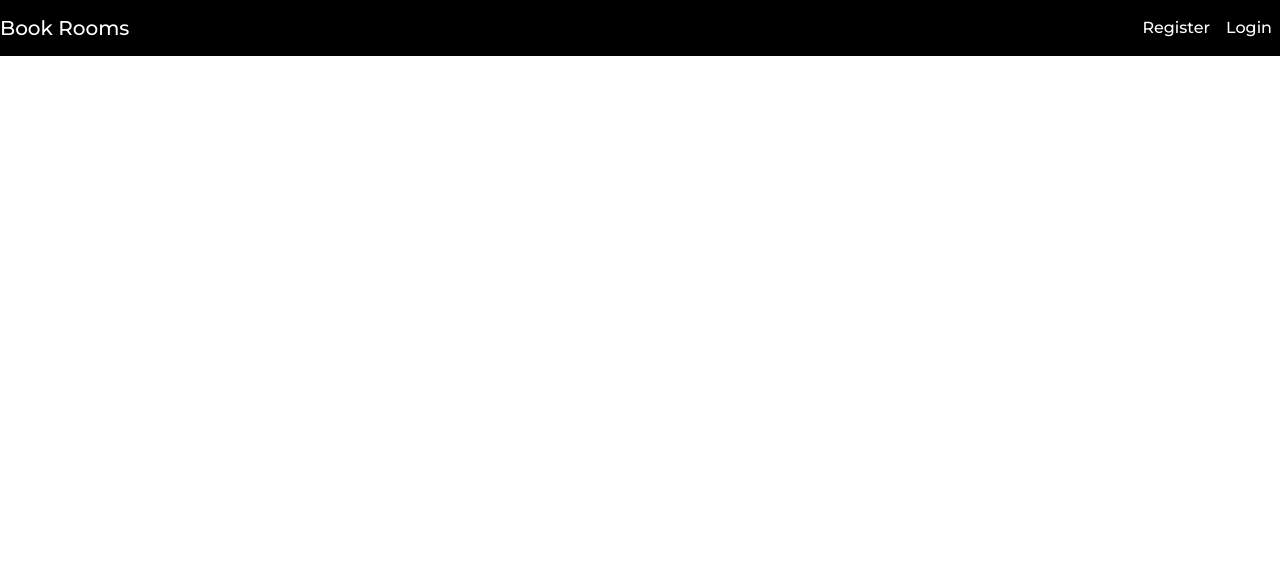
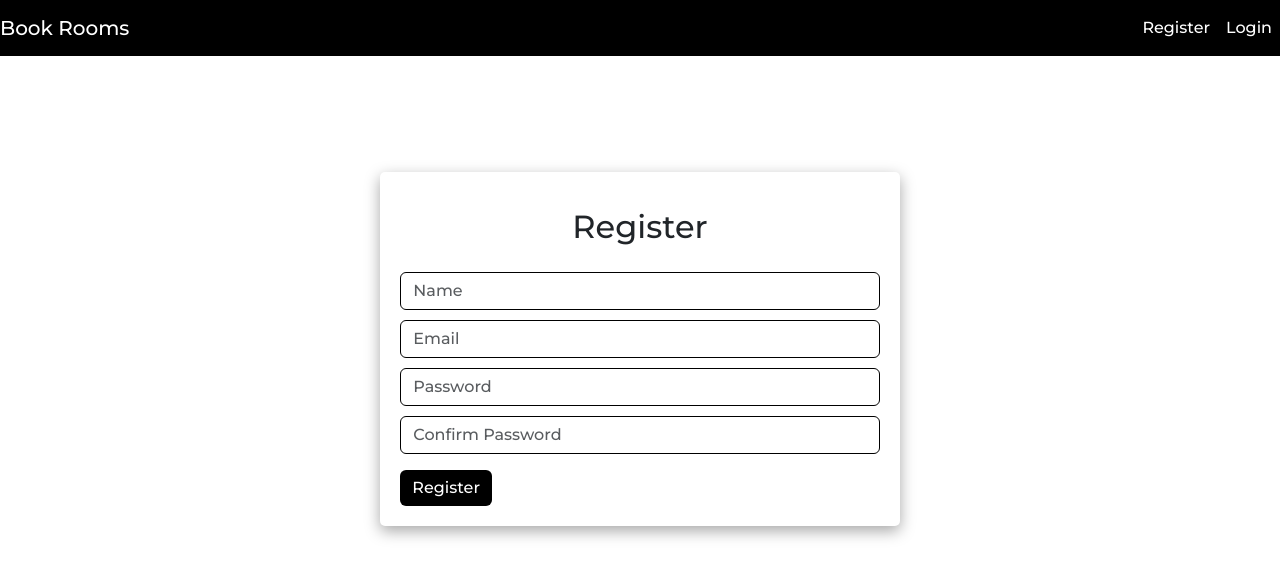
Before and after one commit to arefin-aareef/book-rooms-client, a React (Create React App) app: page /register in a window 1280 px wide. Shown: the top 578 px of the page. Built offline with nearby package versions, Linux system fonts and the light colour scheme.

Commit message:
register and login component added

```diff
--- a/src/App.js
+++ b/src/App.js
@@ -4,6 +4,8 @@
 import { BrowserRouter, Routes, Route, Link } from 'react-router-dom';
 import Homescreen from './screens/Homescreen';
 import Bookingscreen from './screens/Bookingscreen';
+import Registerscreen from './screens/Registerscreen';
+import Loginscreen from './screens/Loginscreen';
 
 function App() {
   return (
@@ -13,6 +15,8 @@
         <Routes>
           <Route path='/home' element={<Homescreen />} />
           <Route path='/book/:roomid' element={<Bookingscreen />} />
+          <Route path='/register' element={<Registerscreen />} />
+          <Route path='/login' element={<Loginscreen />} />
         </Routes>
       </BrowserRouter>
     </div>
--- a/src/index.css
+++ b/src/index.css
@@ -60,3 +60,9 @@
 .bigimg {
   height: 400px;
 }
+
+input {
+  box-shadow: none !important;
+  margin-top: 10px;
+  border: 1px solid black !important;
+}
--- /dev/null
+++ b/src/screens/Loginscreen.js
@@ -0,0 +1,34 @@
+import React, { useState, useEffect } from 'react'
+
+function Loginscreen() {
+  const [email, setemail] = useState('')
+  const [password, setpassword] = useState('')
+
+  function Login(){
+
+    const user={
+      email,
+      password
+    }
+    console.log(user);
+
+  }
+
+  return (
+  <div>
+    <div className="row justify-content-center mt-5">
+      <div className="col-md-5 mt-5">
+        <div className='bs'>
+          <h2 className='text-center p-3'>Login</h2>
+          <input type="text" className='form-control' placeholder='Email' value={email} onChange={(e) => {setemail(e.target.value)}} />
+          <input type="text" className='form-control' placeholder='Password' value={password} onChange={(e) => {setpassword(e.target.value)}} />
+
+          <button className='btn btn-primary mt-3' onClick={Login}>Login</button>
+        </div>
+      </div>
+    </div>
+  </div>
+  )
+}
+
+export default Loginscreen
--- /dev/null
+++ b/src/screens/Registerscreen.js
@@ -0,0 +1,45 @@
+import React, { useState, useEffect } from 'react'
+
+function Registerscreen() {
+  const [name, setname] =  useState('')
+  const [email, setemail] = useState('')
+  const [password, setpassword] = useState('')
+  const [cpassword, setcpassword] = useState('')
+
+  function register(){
+
+    if(password==cpassword)
+    {
+      const user={
+        name,
+        email,
+        password,
+        cpassword
+      }
+      console.log(user);
+    }
+    else {
+      alert('Password does not matched.')
+    }
+  }
+
+  return (
+    <div>
+        <div className="row justify-content-center mt-5">
+          <div className="col-md-5 mt-5">
+            <div className='bs'>
+              <h2 className='text-center p-3'>Register</h2>
+              <input type="text" className='form-control' placeholder='Name' value={name} onChange={(e) => {setname(e.target.value)}} />
+              <input type="text" className='form-control' placeholder='Email' value={email} onChange={(e) => {setemail(e.target.value)}} />
+              <input type="text" className='form-control' placeholder='Password' value={password} onChange={(e) => {setpassword(e.target.value)}} />
+              <input type="text" className='form-control' placeholder='Confirm Password' value={cpassword} onChange={(e) => {setcpassword(e.target.value)}} />
+
+              <button className='btn btn-primary mt-3' onClick={register}>Register</button>
+            </div>
+          </div>
+        </div>
+    </div>
+  )
+}
+
+export default Registerscreen
```
